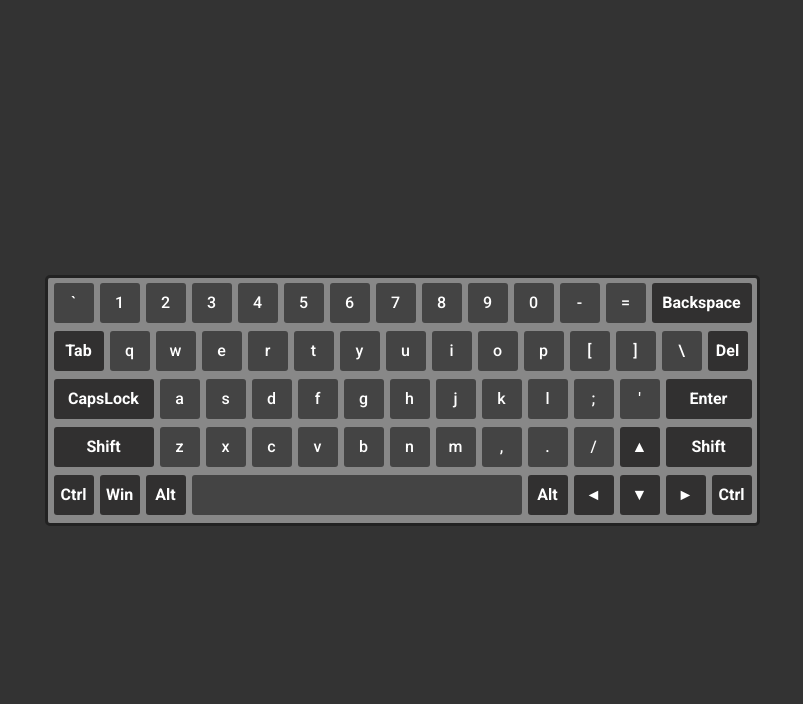
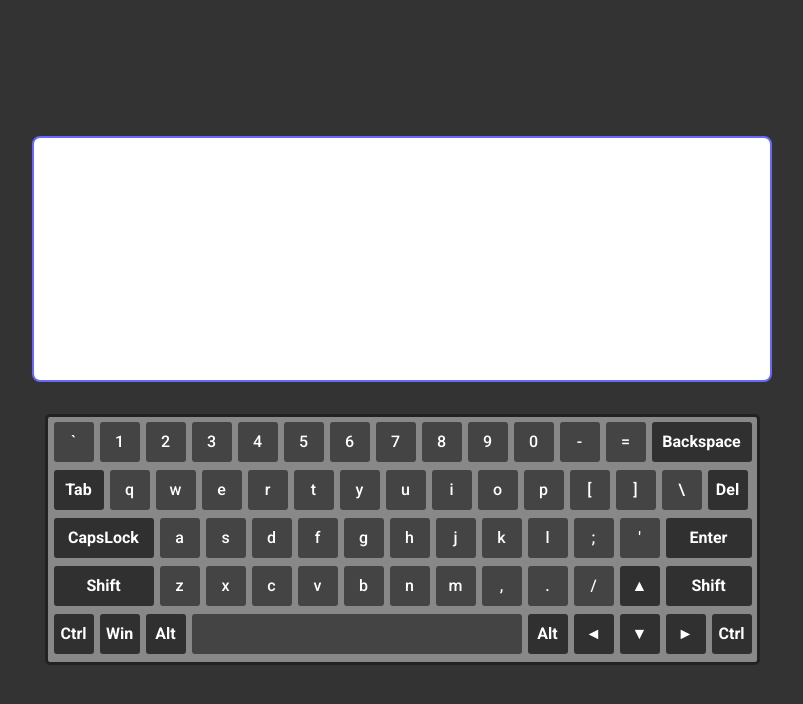
Before and after one commit to iandyone/Virtual-Keyboard, a website built with webpack: page src/index.html in a window 1280 px wide. Shown: the whole page, without its empty margins (238-1041 px from the left). Built offline with nearby package versions, Linux system fonts and the light colour scheme.

Commit message:
feat: add display element

```diff
--- a/src/index.html
+++ b/src/index.html
@@ -8,6 +8,8 @@
   </head>
   <body>
     <div class="wrapper">
+        <textarea class="body__textarea textarea" id="textarea" rows="5" cols="50" style="height: 246px; width: 740px;"></textarea>
+
         <div class="body__keyboard keyboard" id="keyboard">
           <div class="keyboard__row row">
             <div class="keyboard__key key Backquote">
--- a/src/scss/style.scss
+++ b/src/scss/style.scss
@@ -37,6 +37,19 @@ $optionsKeys: #0e0d0db6;
 }
 .space {
   width: 350px;
+}
+
+.textarea {
+  width: 100%;
+  display: flex;
+  justify-content: center;
+  margin-bottom: 2rem;
+  resize: none;
+  padding: 0.5rem;
+  font-size: 1.2rem;
+  outline: none;
+  border: 2px solid $purple;
+  border-radius: 0.5rem;
 }
 
 .upper {
```
